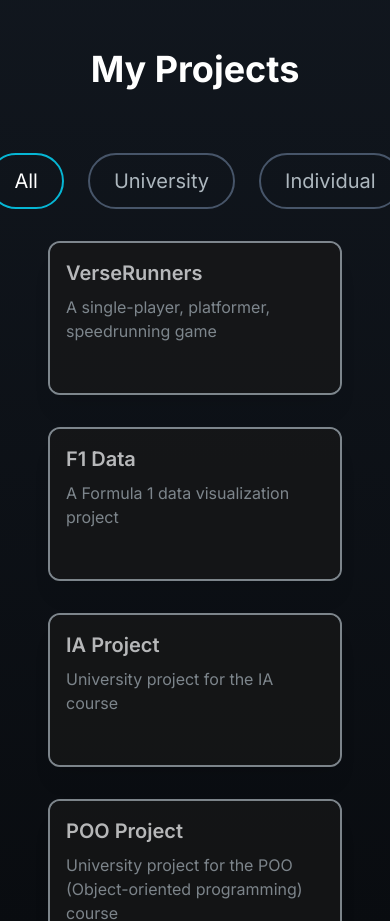
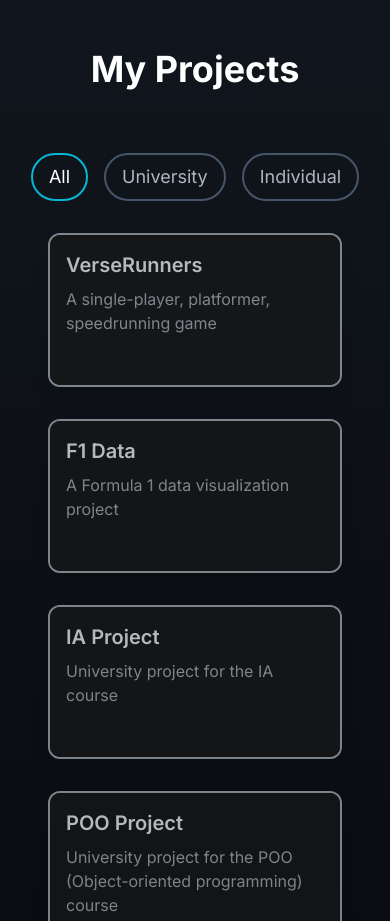
Before and after one commit to Diogoacg/My-Portfolio, a Next.js app: page / in a window 390 px wide. Shown: the part 1702-2623 px from the top of the page. Built offline with nearby package versions, Linux system fonts and the light colour scheme.

Commit message:
gaps on mobile

```diff
--- a/src/app/components/ProjectTag.jsx
+++ b/src/app/components/ProjectTag.jsx
@@ -5,13 +5,12 @@ const ProjectTag = ({ name, onClick, isSelected }) => {
     ? "text-white border-primary-500"
     : "text-[#ADB7BE] border-slate-600 hover:border-white";
 
-  // Adjust these classes as needed for responsive layout
-  const containerClasses = "flex items-center justify-center";
+  // Estilos para o botão
   const buttonClasses =
-    "rounded-full border-2 px-6 py-3 text-xl cursor-pointer";
+    "rounded-full border-2 px-4 md:px-6 py-2 md:py-3 text-lg md:text-xl cursor-pointer";
 
   return (
-    <div className={`m-2 ${containerClasses}`}>
+    <div className="m-2 flex items-center justify-center">
       <button
         className={`${buttonStyles} ${buttonClasses} md:min-w-[150px]`}
         onClick={() => onClick(name)}
--- a/src/app/components/ProjectsSection.jsx
+++ b/src/app/components/ProjectsSection.jsx
@@ -73,7 +73,7 @@ const ProjectsSection = () => {
       <h2 className="text-center text-4xl font-bold text-white mt-4 mb-8 md:mb-12">
         My Projects
       </h2>
-      <div className="text-white flex flex-row justify-center items-center gap-2 py-6">
+      <div className="text-white flex flex-row justify-center items-center py-6">
         <ProjectTag
           onClick={handleTagChange}
           name="All"
```
